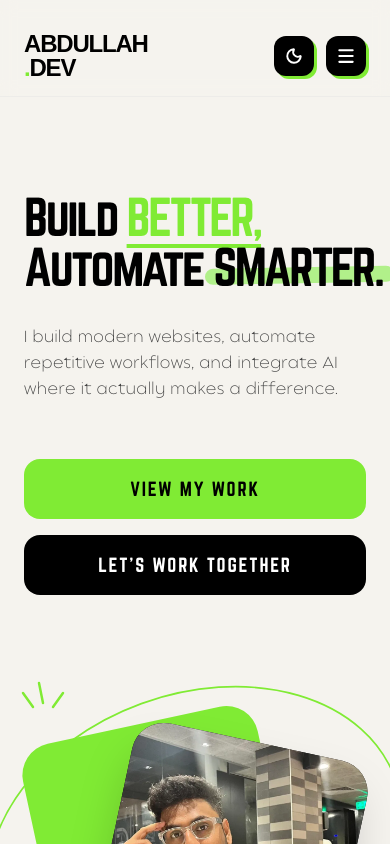
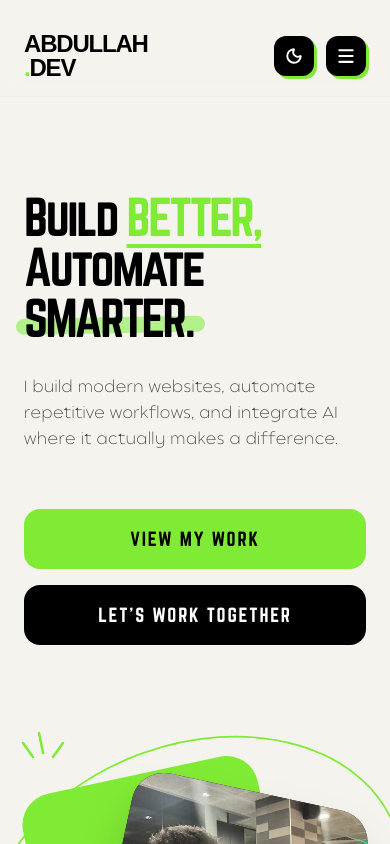
Before and after one commit to abdullah-par/portfolio, a Next.js app: page / in a window 390 px wide. Shown: the top 844 px of the page. Built offline with nearby package versions, Linux system fonts and the light colour scheme.

Commit message:
style: enhance layout with improved box-sizing and overflow handling

```diff
--- a/app/globals.css
+++ b/app/globals.css
@@ -5,6 +5,12 @@
 :root {
   --background: #f5f3ee;
   --foreground: #121212;
+}
+
+*,
+*::before,
+*::after {
+  box-sizing: border-box;
 }
 
 .dark {
@@ -30,6 +36,7 @@ body {
   color: var(--foreground);
   font-family: Arial, Helvetica, sans-serif;
   text-rendering: optimizeLegibility;
+  overflow-x: hidden;
 }
 
 ::selection {
--- a/app/page.tsx
+++ b/app/page.tsx
@@ -45,7 +45,7 @@ export default function Home() {
   return (
     <div className="flex flex-col flex-1 items-center bg-background font-sans transition-colors duration-500 overflow-hidden">
       <main className="flex flex-1 w-full max-w-7xl flex-col lg:flex-row items-center justify-between py-32 px-6 md:px-12 bg-background pt-40 gap-12 lg:gap-20 transition-colors duration-500">
-        <div className="flex flex-col items-start gap-6 max-w-xl lg:max-w-2xl mt-8 md:mt-16 w-full">
+        <div className="flex min-w-0 flex-col items-start gap-6 max-w-xl lg:max-w-2xl mt-8 md:mt-16 w-full">
           <motion.h1
             className="font-norwester text-[3rem] sm:text-[4rem] md:text-[4.5rem] lg:text-[5rem] leading-[1.05] tracking-tighter text-black dark:text-white"
             variants={fadeUp}
@@ -58,7 +58,7 @@ export default function Home() {
               BETTER,
             </span>
             <br />
-            <span className="whitespace-nowrap">
+            <span className="sm:whitespace-nowrap">
               Automate{" "}
               <span className="relative inline-block z-10">
                 SMARTER.
```
